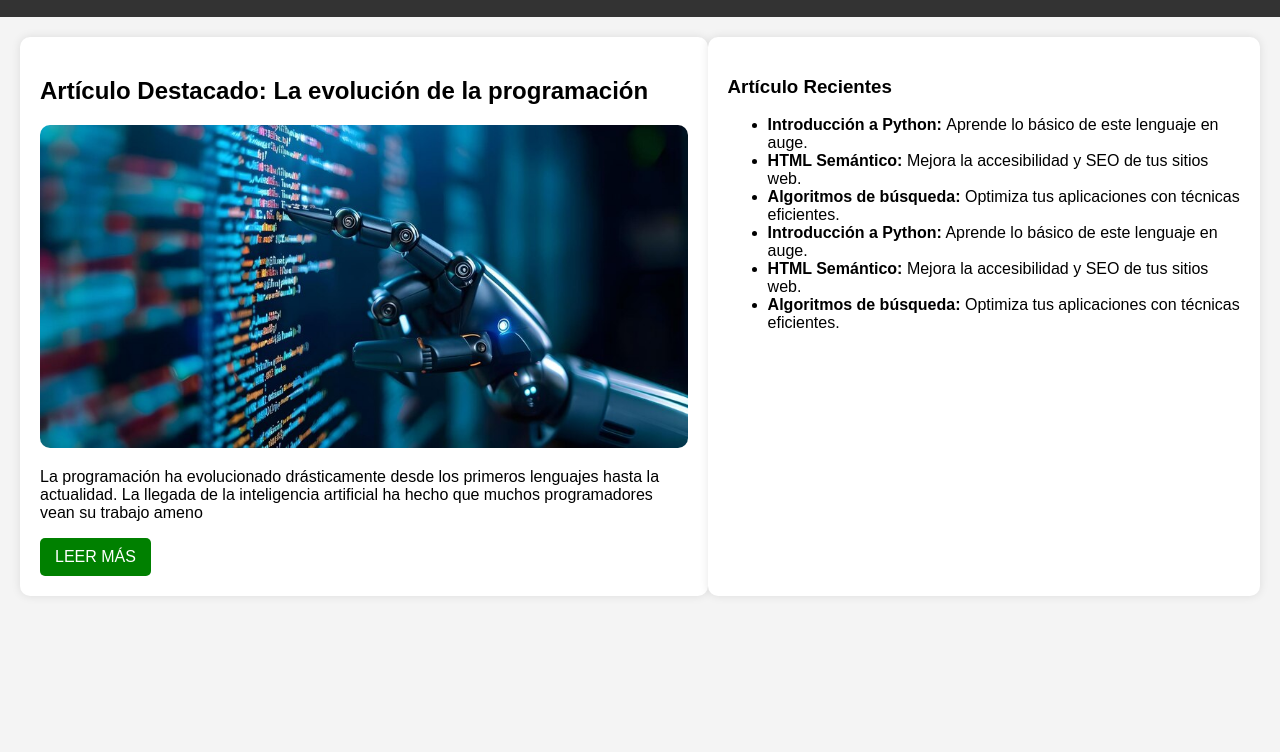
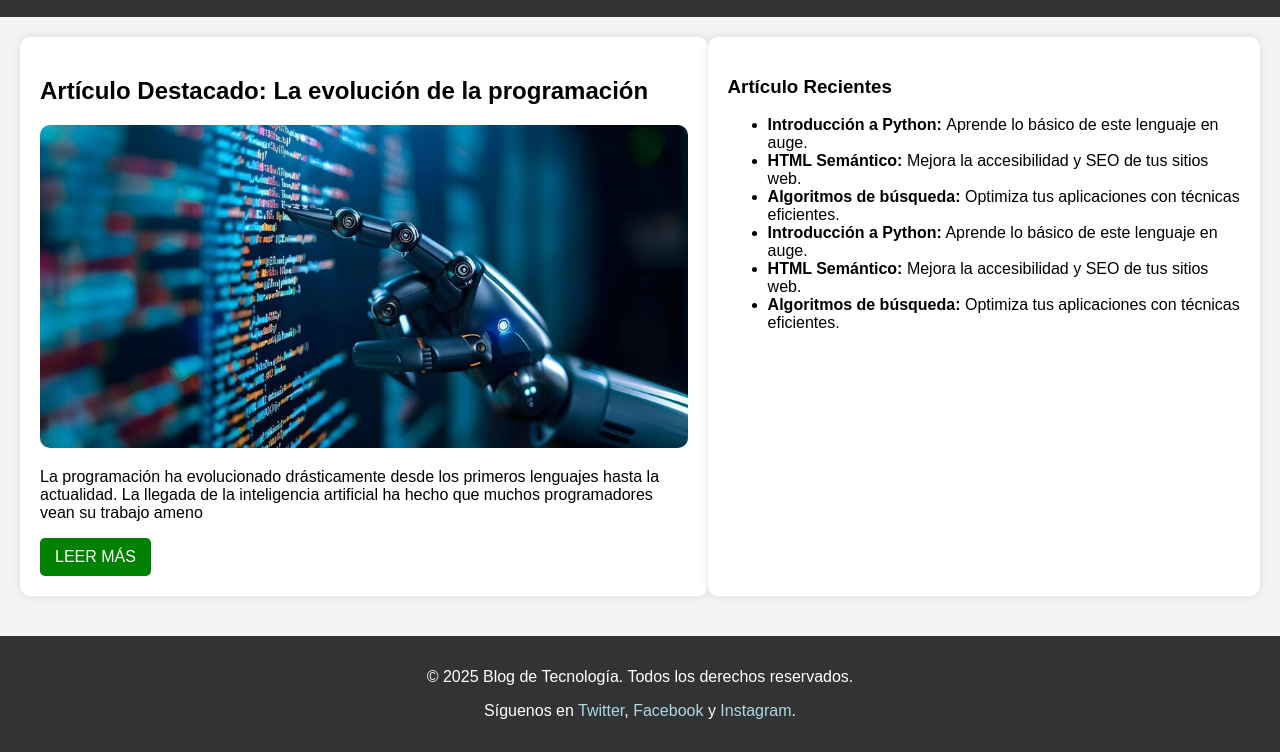
Before and after one commit to cazorladev/BlogTecnologia, a plain HTML site: page index.html in a window 1280 px wide. Shown: the part 95-847 px from the top of the page. Before the commit the page ends 800 px from the top, so only its background shows below. Drawn offline with Linux system fonts and the light colour scheme.

Commit message:
Implementación de la etiqueta footer

```diff
--- a/index.html
+++ b/index.html
@@ -64,5 +64,10 @@
         </ul>
       </aside>
     </main>
+
   </body>
+  <footer>
+    <p>&copy; 2025 Blog de Tecnología. Todos los derechos reservados.</p>
+    <p>Síguenos en <a href="#">Twitter</a>, <a href="#">Facebook</a> y <a href="#">Instagram</a>.</p>
+  </footer>
 </html>
--- a/style.css
+++ b/style.css
@@ -64,3 +64,16 @@ aside {
   border-radius: 10px;
   box-shadow: 0 0 10px rgba(0, 0, 0, 0.1);
 }
+
+footer {
+  background: #333;
+  color: white;
+  text-align: center;
+  padding: 1rem;
+  margin-top: 20px;
+}
+
+footer a {
+  color: lightblue;
+  text-decoration: none;
+}
```
